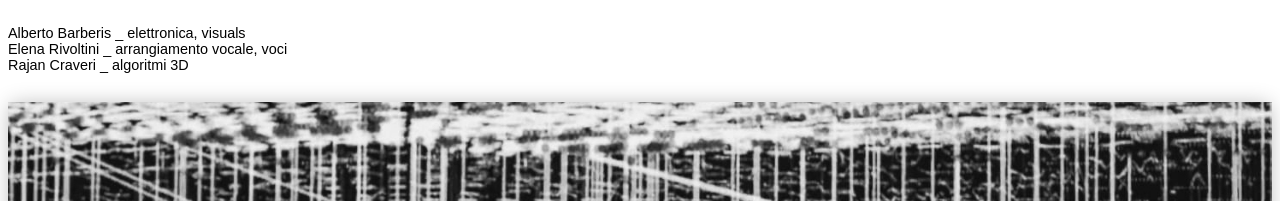
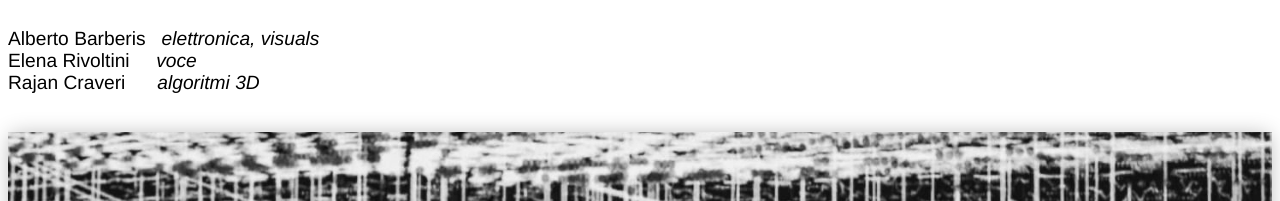
Before and after one commit to albertobarberis/oratorio_virtuale, a plain HTML site: page home.html in a window 1280 px wide. Shown: the part 751-952 px from the top of the page. Drawn offline with nearby package versions, Linux system fonts and the light colour scheme.

Commit message:
new fonts and other stuff

```diff
--- a/home.html
+++ b/home.html
@@ -27,9 +27,9 @@
 
       <div class="normal_text">
 
-        Alberto Barberis _ elettronica, visuals
-          <br>Elena Rivoltini _ arrangiamento vocale, voci
-          <br>Rajan Craveri _ algoritmi 3D
+        Alberto Barberis &nbsp; <i>elettronica, visuals</i>
+          <br>Elena Rivoltini &nbsp; &nbsp; <i>voce</i>
+          <br>Rajan Craveri &nbsp; &nbsp; &nbsp;<i>algoritmi 3D</i>
         </div>
 
 
--- a/oratorio.css
+++ b/oratorio.css
@@ -1,9 +1,10 @@
 
 body{
     /* font-family: 'Open Sans', sans-serif; */
-    /* font-family: 'Montserrat', sans-serif; */
-    font-family: 'Montserrat', sans-serif;
-    font-weight: 300;
+
+    font-family:  Helvetica, sans-serif;
+
+    /* font-weight: 500; */
      background-color: white;
     /* background-image: url("invisible.jpg"); */
 
@@ -105,7 +106,7 @@ img {
 }
 
 .normal_text{
-    font-size: 0.9em;
+    font-size: 1.2em;
     padding-top: 0.5em;
     padding-bottom: 2em;
     text-align: left;
@@ -129,6 +130,7 @@ img {
 
 
 .frame{
+    font-family: 'Montserrat', sans-serif;
     margin-top: 5px;
     margin-bottom: 0px;
     margin-right: 5px;
@@ -190,6 +192,8 @@ ol{
     background-size: 100% 100%;
     /* text-shadow: 2px 2px 8px #424242; */
     line-height: 90%;
+
+    font-family: 'Montserrat', sans-serif;
 
     /* opacity: 0.95; */
 
```
Also changed, not shown: bio.html (+1 -1 lines).
